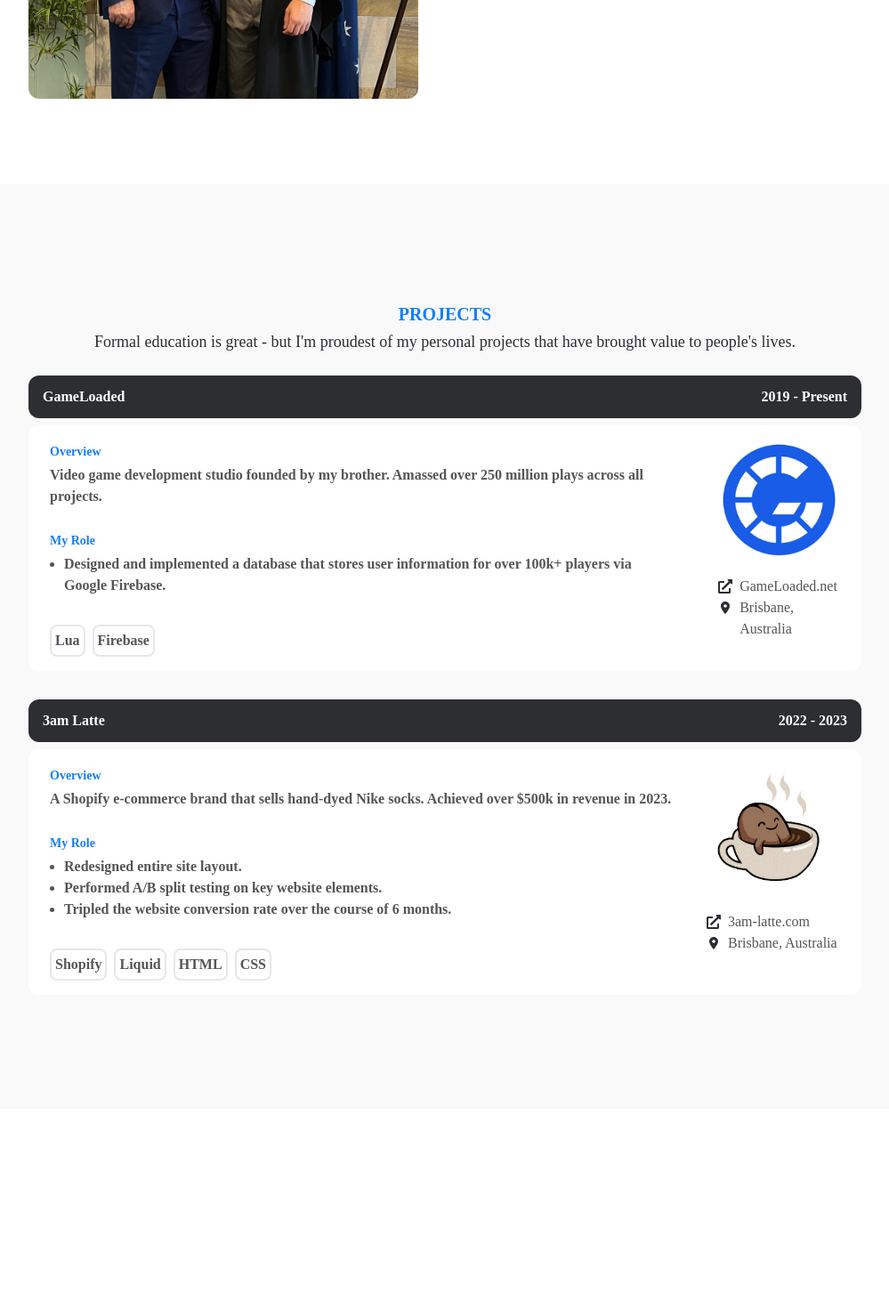
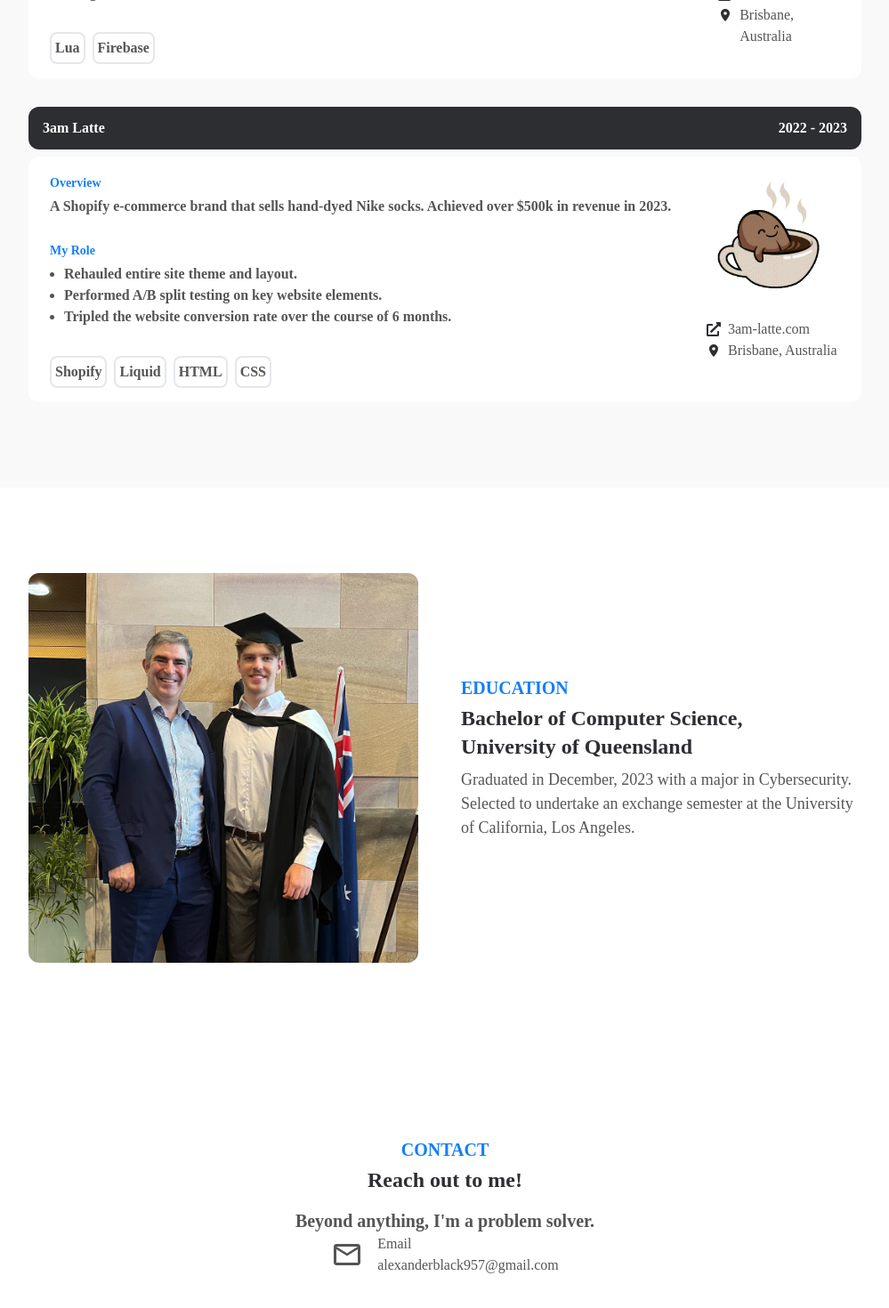
Before and after one commit to alexblack957/react-tailwind-portfolio, a React (Create React App) app: page / in a window 1280 px wide. Shown: the part 1735-3205 px from the top of the page at 89% size, without its empty margins (140-1139 px from the left). Before the commit the page ends 2981 px from the top, so only its background shows below. Built offline with nearby package versions, Linux system fonts and the light colour scheme.

Commit message:
Contact section and tech tags in projects

```diff
--- a/src/App.js
+++ b/src/App.js
@@ -3,6 +3,7 @@
 import Education from "./components/Education";
 import Projects from "./components/Projects";
 import Skills from "./components/Skills";
+import Contact from "./components/Contact"
 
 function App() {
   return (
@@ -10,8 +11,10 @@
         <Navbar/>
         <Home/>
         <Skills/>
+        <Projects/>
         <Education/>
-        <Projects/>
+
+        <Contact/>
     </div>
   );
 }
--- /dev/null
+++ b/src/components/Contact.jsx
@@ -0,0 +1,27 @@
+import React from 'react'
+import { MdOutlineEmail } from "react-icons/md";
+
+const Contact = () => {
+  return (
+    <div name='skills' className='w-full bg-white'>
+        <div className='py-12 md:py-24 px-8 max-w-[1000px] mx-auto justify-center flex flex-col'>
+          <div className="pb-2">
+              <h1 className='text-l  font-[800] text-center md:text-xl py-1  text-secondary'>CONTACT</h1>
+              <h1 className='text-xl text-center md:text-2xl  pb-4 text-primary font-[700] '>Reach out to me!</h1>
+              <p className='text-center font-[600] text-xl'>Beyond anything, I'm a problem solver.</p>
+              <div className='flex flex-row justify-center items-center gap-4'>
+                    <div className='text-4xl'>
+                        <MdOutlineEmail/>
+                    </div>
+                    <div>
+                        <h3>Email</h3>
+                        <p>alexanderblack957@gmail.com</p>
+                    </div>
+              </div>
+          </div>
+        </div>
+    </div>
+  )
+}
+
+export default Contact
--- a/src/components/Projects.jsx
+++ b/src/components/Projects.jsx
@@ -7,10 +7,10 @@
 const Projects = () => {
   return (
     <div name='projects' className='w-full bg-[#f9f9f9]'>
-        <div className='py-8 md:py-32 px-8 max-w-[1000px] mx-auto justify-center flex flex-col '>
+        <div className='py-8 md:py-24 px-8 max-w-[1000px] mx-auto justify-center flex flex-col '>
             <div className="pb-2">
                 <h1 className='text-l  font-[800] text-center md:text-xl py-1  text-secondary'>PROJECTS</h1>
-                <p className='text-center font-[500]  text-primary text-[18px]'> Formal education is great - but I'm proudest of my personal projects that have brought value to people's lives.</p>
+                <p className='text-center font-[500]  text-primary text-[18px]'> My personal projects that have brought meaningful value to people's lives.</p>
             </div>
             <div className='pb-4'>
                 <div className='bg-primary text-white rounded-xl py-2 px-4 mt-4 mb-2 md:py-3 flex flex-row justify-between'>
@@ -77,7 +77,7 @@
 
                             <h1 className='text-sm  font-[800] text-left md:text-l py-1  text-secondary'>My Role</h1>
                             <ul className='font-[600] list-disc text-[#555] list-outside px-4'>
-                                <li> Redesigned entire site layout.</li>
+                                <li> Rehauled entire site theme and layout.</li>
                                 <li> Performed A/B split testing on key website elements.</li>
                                 <li> Tripled the website conversion rate over the course of 6 months.</li>
                             </ul>
--- a/src/components/Skills.jsx
+++ b/src/components/Skills.jsx
@@ -9,7 +9,7 @@
         <div className='py-12 md:py-24 px-8 max-w-[1000px] mx-auto justify-center flex flex-col'>
           <div className="pb-2">
               <h1 className='text-l  font-[800] text-center md:text-xl py-1  text-secondary'>Skills</h1>
-              <h1 className='text-xl text-center md:text-2xl pt-1 pb-4 text-primary font-[700] '>What I Bring to the Table</h1>
+              <h1 className='text-xl text-center md:text-2xl  pb-4 text-primary font-[700] '>What I Bring to the Table</h1>
           </div>
           <div className='md:hidden font-[600]'>
             <Tabs>
```
